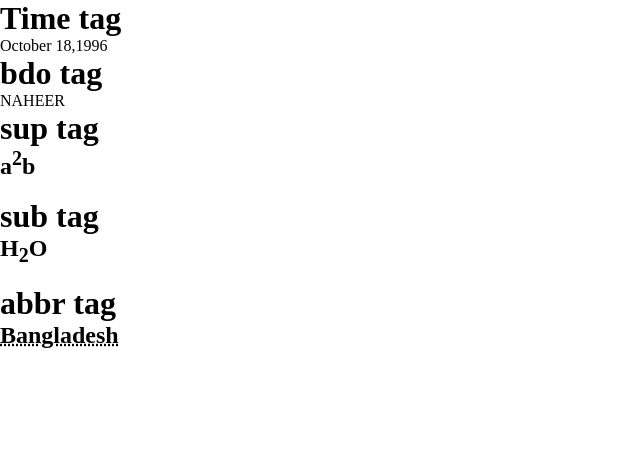
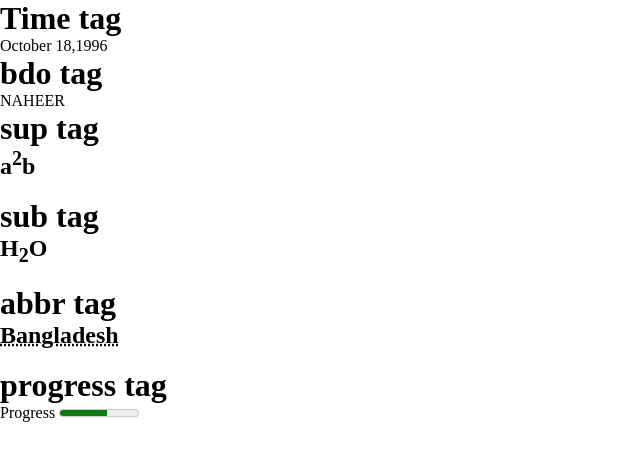
Before and after one commit to sultangit95/tag-intro, a plain HTML site: page index.html in a window 1280 px wide. Shown: the whole page, without its empty margins (0-640 px from the left). Drawn offline with Linux system fonts and the light colour scheme.

Commit message:
modified

```diff
--- a/index.html
+++ b/index.html
@@ -21,5 +21,23 @@
   <br>
   <h1>abbr tag</h1>
   <h2><abbr title="Our country">Bangladesh</abbr></h2>
+  <br>
+  <h1>progress tag</h1>
+  <label for="disc">Progress</label>
+  <meter id="disc" value="0.6">
+  <!-- <progress id="name"></progress>
+  <br>
+  <h1>details tag</h1>
+  <details>
+    <summary>Click me</summary>
+    <p>Lorem ipsum dolor sit amet, consectetur adipisicing elit. Voluptatum earum vel id rem, doloribus tenetur voluptate ab voluptas expedita aliquam?</p>
+  </details>
+  <details>
+    <summary>Helo thisbsui</summary>
+    <p>
+      Lorem ipsum dolor sit amet consectetur, adipisicing elit. Suscipit,
+      magni!
+    </p>
+  </details> -->
 </body>
 </html>
```
